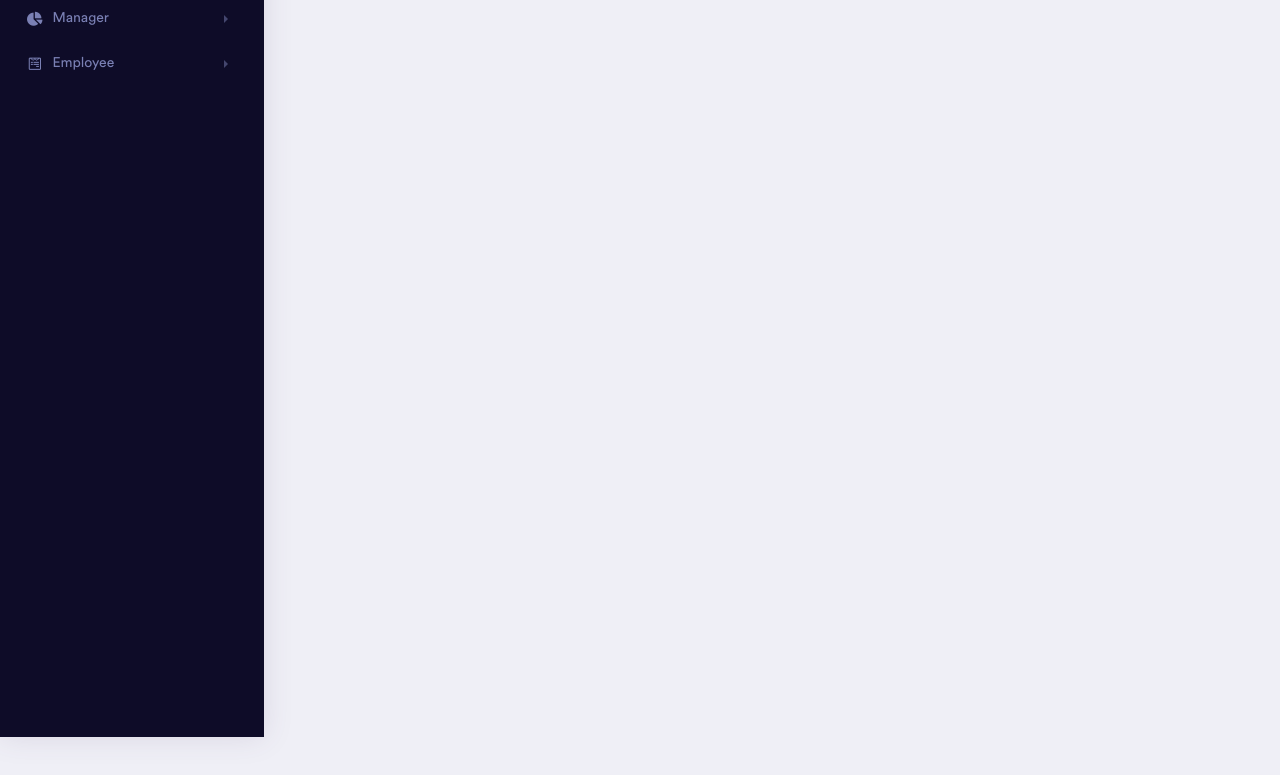
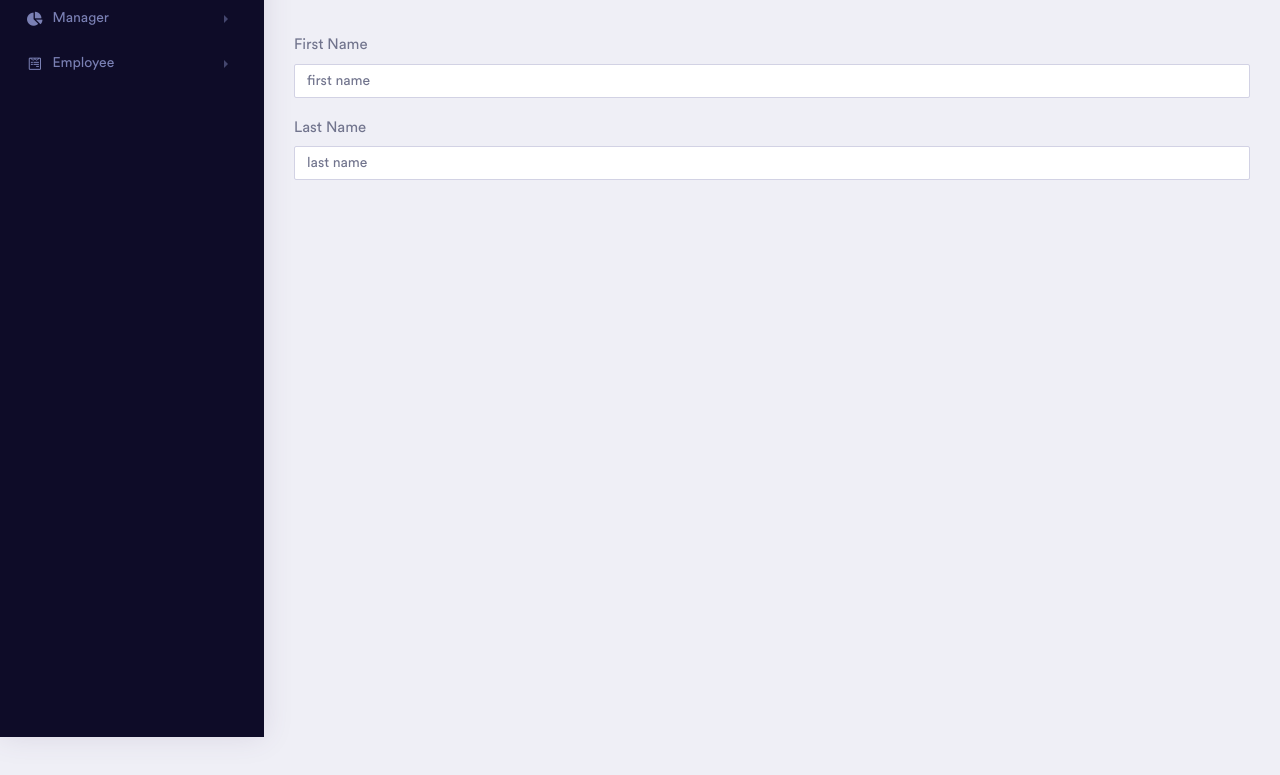
Before and after one commit to HannanOrhn/ticketing-project, a plain HTML site: page user-create.html in a window 1280 px wide. Shown: the part 123-898 px from the top of the page. Drawn offline with Linux system fonts and the light colour scheme.

Commit message:
user page create user form first name and last name added

```diff
--- a/user-create.html
+++ b/user-create.html
@@ -215,6 +215,25 @@
                 <!-- ============================================================== -->
                 <!-- end pageheader  -->
                 <!-- ============================================================== -->
+                        <!-- basic form  -->
+                        <!-- ============================================================== -->
+                        <div class="row">
+                            <div class="col-xl-12 col-lg-12 col-md-12 col-sm-12 col-12">
+                                        <form>
+                                            <div class="form-group">
+                                                <label for="firstname" class="col-form-label">First Name</label>
+                                                <input id="firstname" type="text" class="form-control" placeholder="first name">
+                                            </div>
+                                            <div class="form-group">
+                                                <label for="lastname" class="col-form-label">Last Name</label>
+                                                <input id="lastname" type="text" class="form-control" placeholder="last name">
+                                            </div>
+
+                                        </form>
+                            </div>
+                        </div>
+                        <!-- ============================================================== -->
+                        <!-- end basic form  -->
                     </div>
                 </div>
             </div>
```
